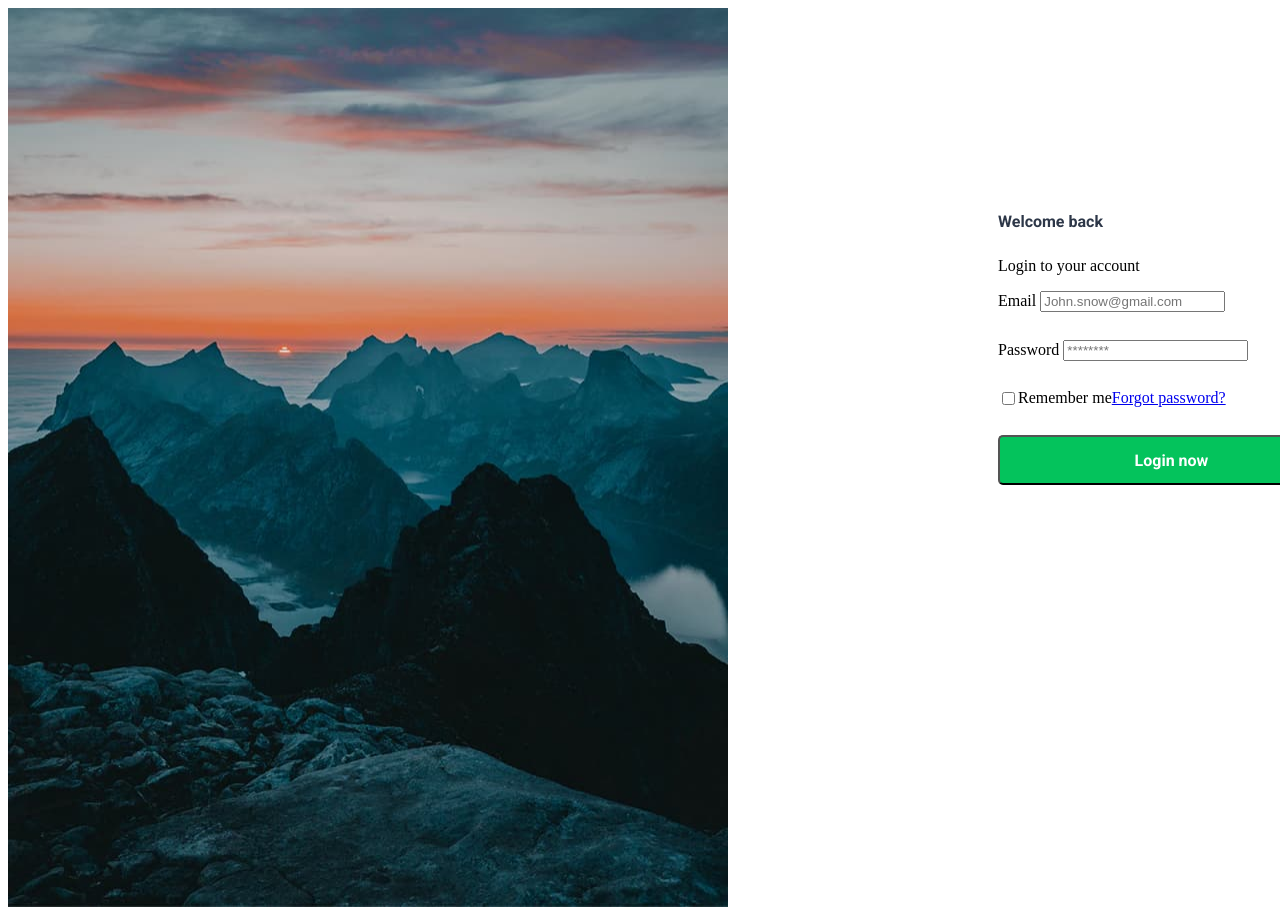
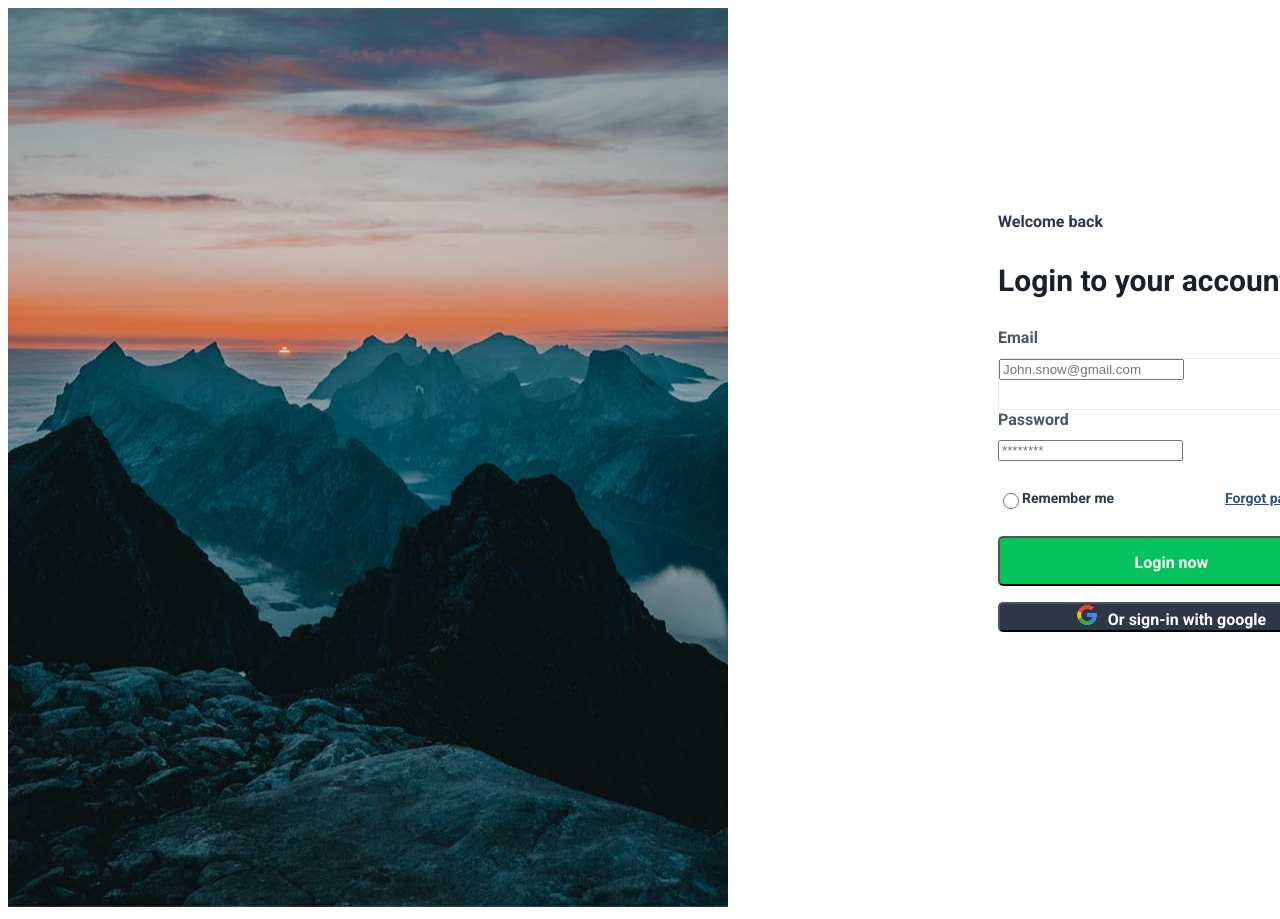
Before and after one commit to katuha2024/forma, a plain HTML site: page index.html in a window 1280 px wide. Shown: the top 919 px of the page. Drawn offline with Linux system fonts and the light colour scheme.

Commit message:
add styles

```diff
--- a/css/styles.css
+++ b/css/styles.css
@@ -6,11 +6,20 @@ font-family: "Roboto", sans-serif;
 font-weight: 200;
 font-size: 16px;
 color: #2d3748;
+margin-bottom: 2px;
+}
+.text{
+font-family: "Roboto", sans-serif;
+font-weight: 700;
+font-size: 30px;
+color: #1a202c;
 }
 .form{
     display: flex;
     flex-direction: column;
     padding: 193px 270px;
+    width: 350px;
+height: 215px;
 }
 .input{
 margin-bottom: 28px;
@@ -18,6 +27,11 @@ margin-bottom: 28px;
 .check{
     display: flex;
      margin-bottom: 27px;
+}
+.checkbox{
+    width: 16px;
+    height: 16px;
+    border-radius: 50%;
 }
 .btn-login{
 border-radius: 5px;
@@ -28,4 +42,61 @@ font-family: "Roboto", sans-serif;
 font-weight: 700;
 font-size: 16px;
 color: #fff;
+margin-bottom: 16px;
+padding-top: 15px;
+padding-bottom: 16px;
+padding-left: 130px;
+padding-right: 130px;
 }
+
+.google-btn{
+border-radius: 5px;
+width: 347px;
+height: 50px;
+font-family: "Roboto", sans-serif;
+font-weight: 700;
+font-size: 16px;
+color: #fff;
+background-color: #2d3748;
+}
+.img{
+    width: 20px;
+    height: 20px;
+    margin-right: 11px;
+}
+.label{
+display: block;
+font-family: "Roboto", sans-serif;
+font-weight: 400;
+font-size: 16px;
+color: #4a5568;
+margin-bottom: 11px;
+}
+.input-email{
+border: 1px solid #e8e8e8;
+border-radius: 5px;
+width: 350px;
+height: 50px;
+font-family: "Roboto", sans-serif;
+font-weight: 400;
+font-size: 14px;
+color: #2d3748;
+}
+.input-password{
+    width: 350px;
+    height: 50px;
+}
+.fogot-link{
+    font-family: "Roboto", sans-serif;
+font-weight: 400;
+font-size: 14px;
+color: #2c5282;
+}
+.remember-label{
+    display: block;
+font-family: "Roboto", sans-serif;
+font-weight: 400;
+font-size: 14px;
+color: #2d3748;
+margin-right: 111px;
+}
--- a/index.html
+++ b/index.html
@@ -16,23 +16,25 @@
         </div>
         <div class="form">
             <h1 class="title">Welcome back</h1>
-            <p>Login to your account</p>
-            <form action="">
-                <div class="input">
-                    <label for="Email"> Email</label>
+            <p class="text">Login to your account</p>
+            <form action="" >
+                 <label class="label" for="Email"> Email</label>
+                <div class="input-email">
                     <input type="email" name="Email" id="Email" placeholder="John.snow@gmail.com">
                 </div>
-                <div class="input">
-                    <label for="password">Password</label>
+                <label class="label" for="password">Password</label>
+                <div class="input-password">
                     <input type="password" name="password" id="password" placeholder="********">
                 </div>
                 <span class="check">
-                    <input type="checkbox" name="remember" id="remember">
-                    <label for="remember">Remember me</label>
+                    <input class="checkbox" type="radio" name="remember" id="remember">
+                    <label class="remember-label" for="remember">Remember me</label>
                     <a class="fogot-link" href="#">Forgot password?</a>
                 </span>
+                </form>
 <button class="btn-login" type="button">Login now</button>
-            </form>
+<button class="google-btn"><img class="img" src="./img/Google.png" alt="google" width="20" height="20">Or sign-in with google</button>
+
         </div>
     </div>
 </body>
```
Also changed, not shown: img/Google.png (added).
